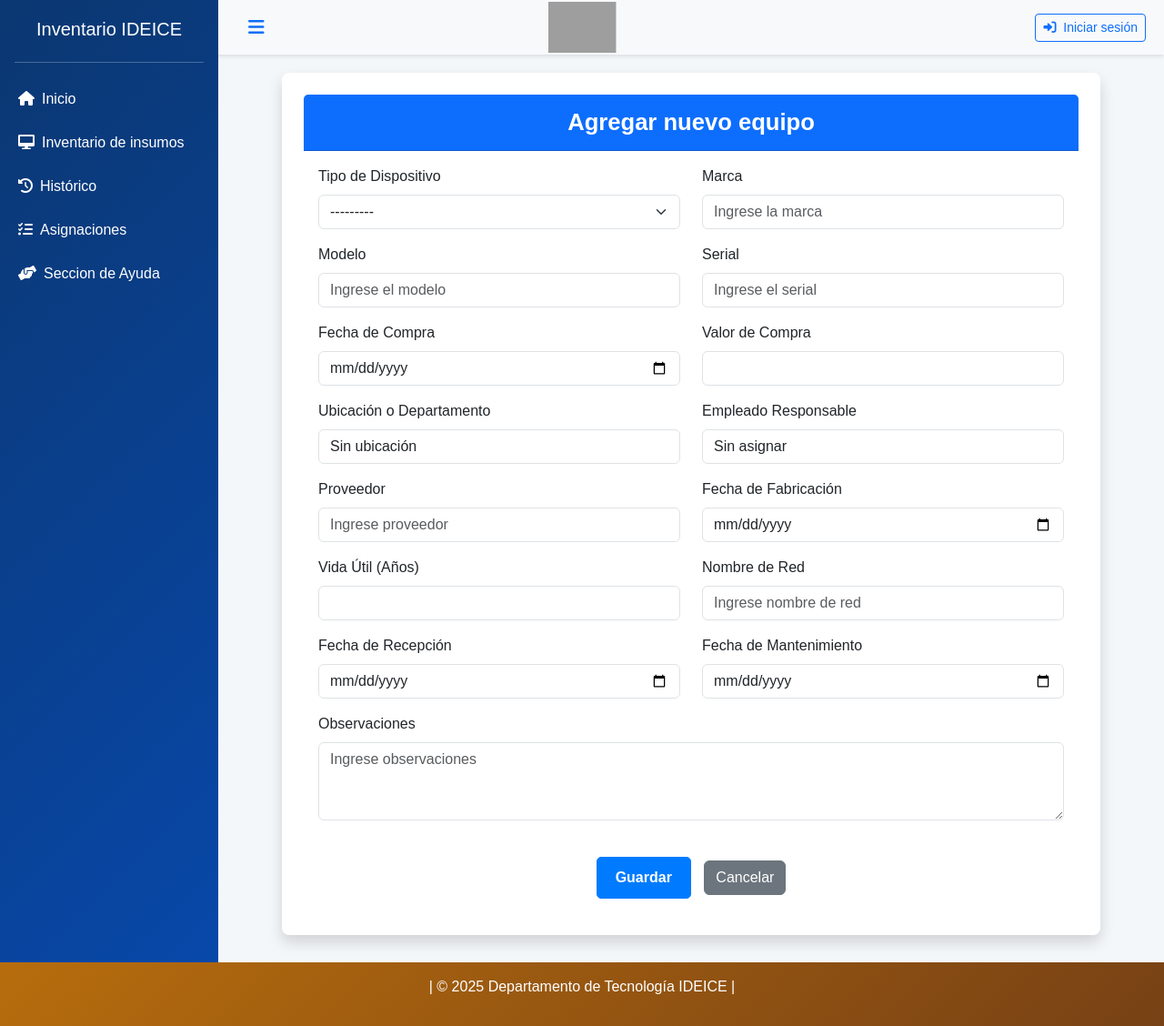
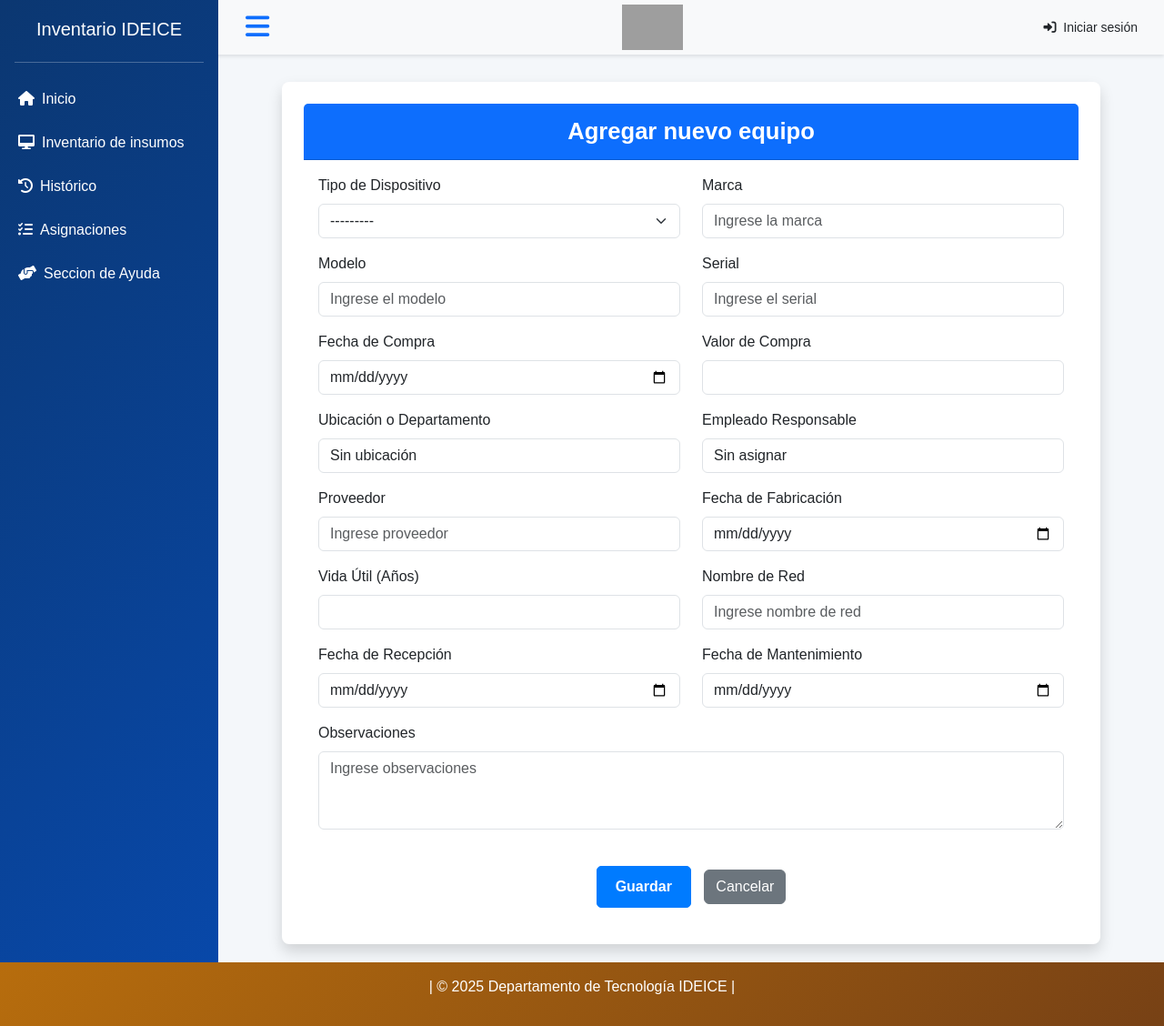
Before and after one commit to Redfieldz130/PYTHON, a Django app: page /equipos/crear/ in a window 1280 px wide. Shown: the whole page at 91% size. Run offline with Django 5.2, Linux system fonts and the light colour scheme; some libraries are stand-ins or nearby versions; grey boxes are pictures that could not be loaded.

Commit message:
Cambios en el banner

```diff
--- a/libreria/templates/Paginas/Base.html
+++ b/libreria/templates/Paginas/Base.html
@@ -81,6 +81,24 @@
             transition: padding-left 0.3s ease;
             box-shadow: 0 2px 4px rgba(0,0,0,0.1);
         }
+        .banner-brand {
+            display: flex;
+            align-items: center;
+            position: relative;
+            flex-grow: 1;
+            justify-content: center;
+        }
+        .banner-brand img {
+            height: 50px; /* Slightly larger logo */
+            margin-right: 10px;
+        }
+
+        .banner-brand span {
+            color: black;
+            font-size: 1.25rem;
+            font-weight: 600;
+            letter-spacing: 1px;
+        }
 
         .banner.collapsed {
             padding-left: 60px;
@@ -93,15 +111,15 @@
             min-height: calc(100vh - 110px);
             max-width: calc(100% - 240px);
             box-sizing: border-box;
-            padding: 80px 20px 140px 20px;
+            padding: 90px 20px 140px 20px;
 
 
 
         }
         #end-of-page-marker {
-        height: 1px; /* Asegura que el marcador sea detectable */
+        height: 1px;
         width: 100%;
-        background: transparent; /* Opcional, para depuración puedes usar un color */
+        background: transparent;
 }
         .main-content.expanded {
             margin-left: 0;
@@ -140,12 +158,37 @@
             height: 40px;
         }
 
+        .user-menu {
+            position: relative;
+        }
+
+        .user-menu .dropdown-toggle {
+            color: black;
+            font-size: 1rem;
+            background: none;
+            border: none;
+            display: flex;
+            align-items: center;
+            padding: 10px;
+            text-decoration: none;
+        }
+
+        .user-menu .dropdown-menu {
+            right: 0;
+            left: auto;
+            background: #fff;
+            border-radius: 8px;
+            box-shadow: 0 2px 8px rgba(0,0,0,0.2);
+        }
+
         .toggle-btn {
             background: none;
             border: none;
             font-size: 1.5rem;
             color: #0d6efd;
             cursor: pointer;
+            padding: 10px;
+            transition: color 0.2s ease;
         }
 
         .modal-backdrop {
@@ -158,9 +201,7 @@
             pointer-events: auto !important;
             margin: auto;
             max-width: 800px;
-            /* Elimina estas dos líneas para centrar el modal */
-            /* margin-right: 0; */
-            /* margin-left: auto; */
+
         }
 
         .modal-content {
@@ -249,29 +290,30 @@
     </div>
 
     <div class="banner" id="banner">
-        <div class="d-flex align-items-center">
-            <button class="btn text-primary" onclick="toggleSidebar()">
+        <button class="toggle-btn" onclick="toggleSidebar()">
             <i class="fas fa-bars fa-lg"></i>
         </button>
+        <div class="banner-brand">
+            <img src="https://ideice.gob.do/images/minerd-ideice-logo-v2.svg?20241015105300" alt="Logo" class="logo-img">
+
         </div>
-
-        <div class="position-absolute top-50 start-50 translate-middle">
-            <img src="https://ideice.gob.do/images/minerd-ideice-logo-v2.svg?20241015105300" alt="Logo" class="logo-img" style="height: 56px;">
-        </div>
-
-        <div class="ms-auto d-flex align-items-center">
+        <div class="user-menu ms-auto">
             {% if user.is_authenticated %}
-            <span class="text-dark me-3">
+                <button class="dropdown-toggle" type="button" id="userMenu" data-bs-toggle="dropdown" aria-expanded="false">
                     <i class="fas fa-user-circle me-1"></i>{{ user.username }}
-            </span>
+                </button>
+                <ul class="dropdown-menu" aria-labelledby="userMenu">
+                    <li>
                         <form action="{% url 'logout' %}" method="post" class="d-inline">
                             {% csrf_token %}
-                <button type="submit" class="btn btn-sm btn-light">
+                            <button type="submit" class="dropdown-item">
                                 <i class="fas fa-sign-out-alt me-1"></i> Cerrar sesión
                             </button>
                         </form>
+                    </li>
+                </ul>
             {% else %}
-            <a href="{% url 'login' %}" class="btn btn-sm btn-outline-primary">
+                <a href="{% url 'login' %}" class="btn btn-sm btn-outline-">
                     <i class="fas fa-sign-in-alt me-1"></i> Iniciar sesión
                 </a>
             {% endif %}
--- a/sistema/settings.py
+++ b/sistema/settings.py
@@ -5,13 +5,13 @@ Django settings for sistema project.
 from pathlib import Path
 from django.contrib.messages import constants as messages
 import os
-print("ALLOWED_HOSTS:", os.environ.get('DJANGO_ALLOWED_HOSTS'))
+
 # Build paths inside the project
 BASE_DIR = Path(__file__).resolve().parent.parent
 
 # SECURITY
 SECRET_KEY = 'django-insecure-o0#_c#drwr46m!hv*k*8p5&igkvl=h_+bvy#q5is3!m#gr-vz9'
-DEBUG = False
+DEBUG = True
 ALLOWED_HOSTS = [
     'inventario.ideice.gob.do',
     'www.inventario.ideice.gob.do',
```
Lines whose indentation alone changed are shown as unchanged.
